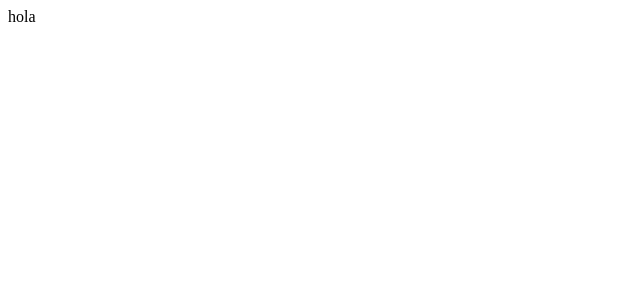
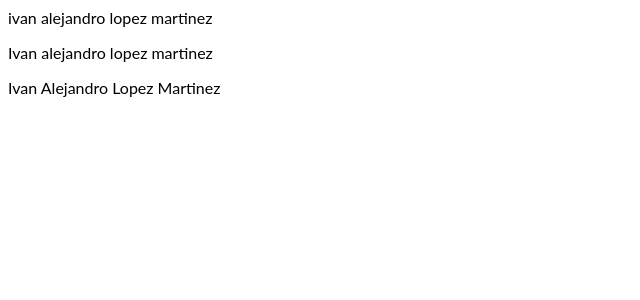
Before and after one commit to Shadow1900/Pipes-3-IALM, an Angular app: page / in a window 1280 px wide. Shown: the top 300 px of the page, without its empty margins (0-640 px from the left). Built offline with nearby package versions, Linux system fonts and the light colour scheme.

Commit message:
1 file modified

```diff
--- a/src/app/app.component.html
+++ b/src/app/app.component.html
@@ -1 +1,3 @@
-hola
+<p>{{ nombre }}</p>
+<p>{{ nombre | capitalizado: false }}</p>
+<p>{{ nombre | capitalizado: true }}</p>
```
